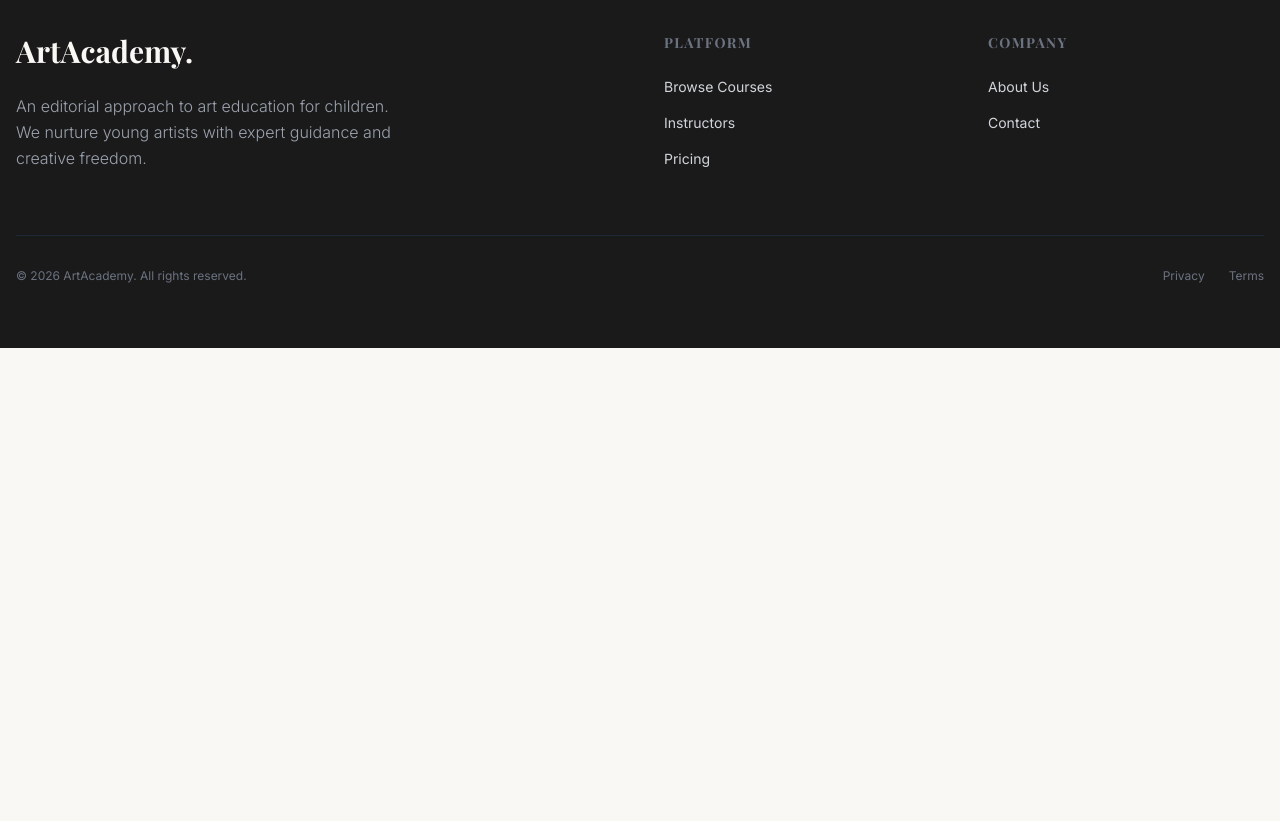
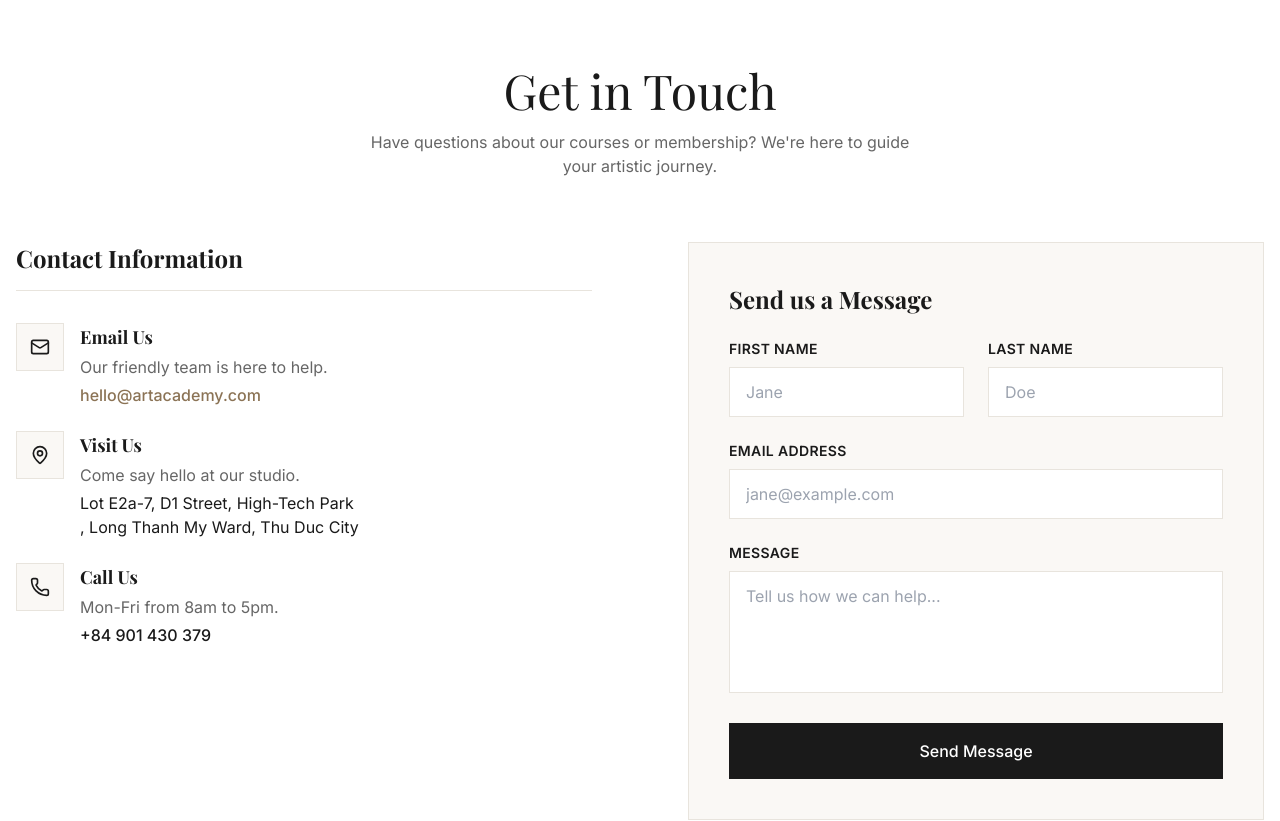
Before and after one commit to leduc121/onlineCourseFeDrawing, a React (Vite) app: page / in a window 1280 px wide. Shown: the part 5620-6441 px from the top of the page. Before the commit the page ends 5968 px from the top, so only its background shows below. Built offline with nearby package versions, Linux system fonts and the light colour scheme; a web font is replaced by a local one.

Commit message:
feat: Implement a new landing page integrating a contact section, hero, course grid, testimonials, instructor feature, and pricing table.

```diff
--- /dev/null
+++ b/src/components/ContactSection.tsx
@@ -0,0 +1,133 @@
+import React from 'react';
+import { Mail, MapPin, Phone } from 'lucide-react';
+import { Button } from './ui/Button';
+
+export function ContactSection() {
+    return (
+        <section id="contact" className="py-24 px-4 bg-white border-t border-editorial-border">
+            <div className="max-w-7xl mx-auto">
+                <div className="text-center mb-16">
+                    <h2 className="text-4xl md:text-5xl font-serif text-editorial-text mb-4">
+                        Get in Touch
+                    </h2>
+                    <p className="text-editorial-subtle max-w-xl mx-auto">
+                        Have questions about our courses or membership? We're here to guide your
+                        artistic journey.
+                    </p>
+                </div>
+
+                <div className="grid grid-cols-1 md:grid-cols-2 gap-12 lg:gap-24">
+                    {/* Contact Info */}
+                    <div className="space-y-8">
+                        <h3 className="text-2xl font-serif font-bold text-editorial-text border-b border-editorial-border pb-4">
+                            Contact Information
+                        </h3>
+
+                        <div className="space-y-6">
+                            <div className="flex items-start gap-4">
+                                <div className="w-12 h-12 bg-editorial-bg flex items-center justify-center border border-editorial-border shrink-0">
+                                    <Mail className="text-editorial-text" size={20} />
+                                </div>
+                                <div>
+                                    <h4 className="font-bold text-lg mb-1">Email Us</h4>
+                                    <p className="text-editorial-subtle mb-1">Our friendly team is here to help.</p>
+                                    <a href="mailto:hello@artacademy.com" className="text-editorial-accent font-medium hover:underline">
+                                        hello@artacademy.com
+                                    </a>
+                                </div>
+                            </div>
+
+                            <div className="flex items-start gap-4">
+                                <div className="w-12 h-12 bg-editorial-bg flex items-center justify-center border border-editorial-border shrink-0">
+                                    <MapPin className="text-editorial-text" size={20} />
+                                </div>
+                                <div>
+                                    <h4 className="font-bold text-lg mb-1">Visit Us</h4>
+                                    <p className="text-editorial-subtle mb-1">Come say hello at our studio.</p>
+                                    <p className="text-editorial-text">
+                                        Lot E2a-7, D1 Street, High-Tech Park<br />
+                                        , Long Thanh My Ward, Thu Duc City
+                                    </p>
+                                </div>
+                            </div>
+
+                            <div className="flex items-start gap-4">
+                                <div className="w-12 h-12 bg-editorial-bg flex items-center justify-center border border-editorial-border shrink-0">
+                                    <Phone className="text-editorial-text" size={20} />
+                                </div>
+                                <div>
+                                    <h4 className="font-bold text-lg mb-1">Call Us</h4>
+                                    <p className="text-editorial-subtle mb-1">Mon-Fri from 8am to 5pm.</p>
+                                    <a href="tel:+84901430379" className="text-editorial-text font-medium hover:text-editorial-accent transition-colors">
+                                        +84 901 430 379
+                                    </a>
+                                </div>
+                            </div>
+                        </div>
+                    </div>
+
+                    {/* Contact Form */}
+                    <div className="bg-editorial-bg p-8 md:p-10 border border-editorial-border">
+                        <h3 className="text-2xl font-serif font-bold text-editorial-text mb-6">
+                            Send us a Message
+                        </h3>
+                        <form className="space-y-6">
+                            <div className="grid grid-cols-1 md:grid-cols-2 gap-6">
+                                <div>
+                                    <label htmlFor="firstName" className="block text-sm font-bold text-editorial-text mb-2 tracking-wide uppercase">
+                                        First Name
+                                    </label>
+                                    <input
+                                        type="text"
+                                        id="firstName"
+                                        className="w-full px-4 py-3 bg-white border border-editorial-border focus:border-editorial-text focus:ring-1 focus:ring-editorial-text outline-none transition-all"
+                                        placeholder="Jane"
+                                    />
+                                </div>
+                                <div>
+                                    <label htmlFor="lastName" className="block text-sm font-bold text-editorial-text mb-2 tracking-wide uppercase">
+                                        Last Name
+                                    </label>
+                                    <input
+                                        type="text"
+                                        id="lastName"
+                                        className="w-full px-4 py-3 bg-white border border-editorial-border focus:border-editorial-text focus:ring-1 focus:ring-editorial-text outline-none transition-all"
+                                        placeholder="Doe"
+                                    />
+                                </div>
+                            </div>
+
+                            <div>
+                                <label htmlFor="email" className="block text-sm font-bold text-editorial-text mb-2 tracking-wide uppercase">
+                                    Email Address
+                                </label>
+                                <input
+                                    type="email"
+                                    id="email"
+                                    className="w-full px-4 py-3 bg-white border border-editorial-border focus:border-editorial-text focus:ring-1 focus:ring-editorial-text outline-none transition-all"
+                                    placeholder="jane@example.com"
+                                />
+                            </div>
+
+                            <div>
+                                <label htmlFor="message" className="block text-sm font-bold text-editorial-text mb-2 tracking-wide uppercase">
+                                    Message
+                                </label>
+                                <textarea
+                                    id="message"
+                                    rows={4}
+                                    className="w-full px-4 py-3 bg-white border border-editorial-border focus:border-editorial-text focus:ring-1 focus:ring-editorial-text outline-none transition-all resize-none"
+                                    placeholder="Tell us how we can help..."
+                                ></textarea>
+                            </div>
+
+                            <Button className="w-full py-4 bg-editorial-text text-white hover:bg-editorial-accent hover:text-editorial-text border-transparent hover:border-editorial-text">
+                                Send Message
+                            </Button>
+                        </form>
+                    </div>
+                </div>
+            </div>
+        </section>
+    );
+}
--- a/src/pages/LandingPage.tsx
+++ b/src/pages/LandingPage.tsx
@@ -5,6 +5,7 @@ import { CourseGrid } from '../components/CourseGrid';
 import { Testimonials } from '../components/Testimonials';
 import { InstructorFeature } from '../components/InstructorFeature';
 import { PricingTable } from '../components/PricingTable';
+import { ContactSection } from '../components/ContactSection';
 export function LandingPage() {
   return <div className="min-h-screen bg-editorial-bg text-editorial-text font-sans selection:bg-editorial-accent/20">
     <main>
@@ -13,6 +14,7 @@ export function LandingPage() {
       <Testimonials />
       <InstructorFeature />
       <PricingTable />
+      <ContactSection />
     </main>
 
     <footer className="bg-[#1a1a1a] text-[#faf8f5] py-16 px-4">
@@ -59,7 +61,7 @@ export function LandingPage() {
               </Link>
             </li>
             <li>
-              <a href="#" className="hover:text-white transition-colors">
+              <a href="#contact" className="hover:text-white transition-colors">
                 Contact
               </a>
             </li>
```
